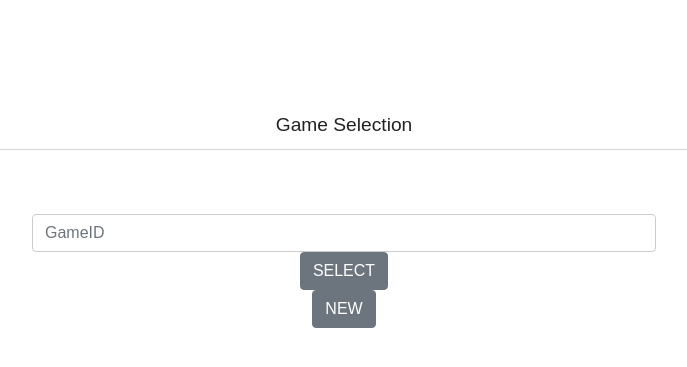
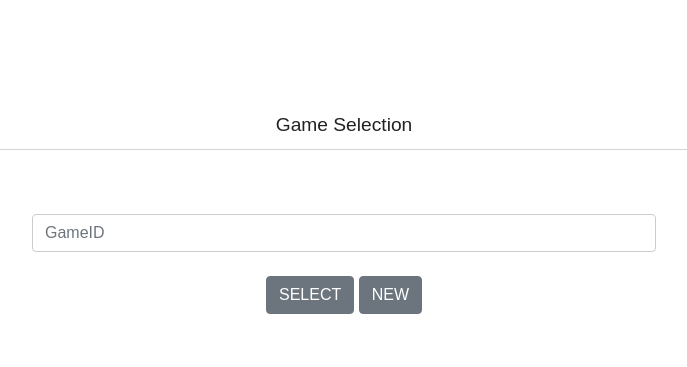
Before and after one commit to cata85/CIS560Project, a Flask app: page / in a window 1280 px wide. Shown: the top 367 px of the page, without its empty margins (296-983 px from the left). Run offline with Flask 2, Linux system fonts and the light colour scheme; some libraries are stand-ins or nearby versions.

Commit message:
index form fix

```diff
--- a/templates/css/game.css
+++ b/templates/css/game.css
@@ -6,6 +6,9 @@ html,body{
   width: 100%;
   font-family: sans-serif;
   color: #222
+}
+form{
+  display: inline;
 }
 
 body{
@@ -43,6 +46,9 @@ hr.dark{
 #gameIDtextbox{
   width: 50%;
   margin: auto;
+}
+#textboxpadding{
+  padding-bottom: 1.5rem;
 }
 
 
--- a/templates/index.html
+++ b/templates/index.html
@@ -22,7 +22,9 @@
     <div class="form-horizontal text-center" id="gameIDForm">
       <div class="form-group">
         <form action="/join" method="POST">
-          <input type="text" name="gameIDtextbox" class="form-control" id="gameIDtextbox" placeholder="GameID">
+          <div id="textboxpadding">
+            <input type="text" name="gameIDtextbox" class="form-control" id="gameIDtextbox" placeholder="GameID">
+          </div>
           <button type="submit" class="btn btn-secondary" id="gameID_Select_btn">SELECT</button></a>
         </form>
         <form action="/join" method="GET">
```
